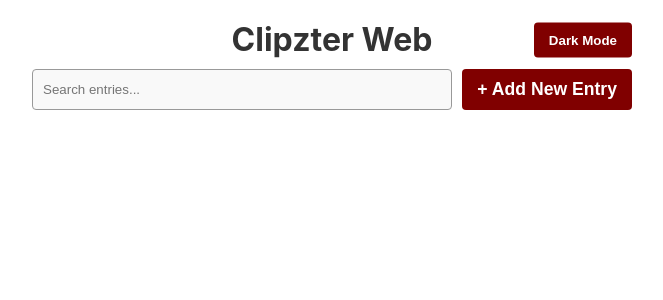
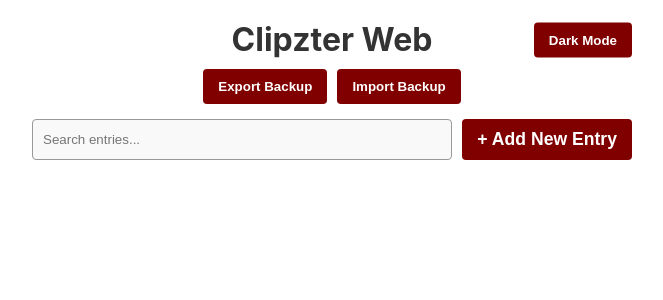
Before and after one commit to marvinr1990/Clipzter-Web, a React (Vite) app: page / in a window 1280 px wide. Shown: the top 300 px of the page, without its empty margins (308-971 px from the left). Built offline with nearby package versions, Linux system fonts and the light colour scheme.

Commit message:
Add backup and restore functionality

```diff
--- a/src/App.tsx
+++ b/src/App.tsx
@@ -1,4 +1,4 @@
-import React, { useState, useEffect } from 'react';
+import React, { useState, useEffect, useRef } from 'react';
 import './styles.css';
 
 interface ClipboardItem {
@@ -22,6 +22,7 @@ const App: React.FC = () => {
   const [title, setTitle] = useState('');
   const [content, setContent] = useState('');
   const [searchQuery, setSearchQuery] = useState('');
+  const fileInputRef = useRef<HTMLInputElement>(null);
 
   useEffect(() => {
     localStorage.setItem('clipboard-items', JSON.stringify(items));
@@ -67,6 +68,40 @@ const App: React.FC = () => {
     }
   };
 
+  const exportBackup = () => {
+    const dataStr = JSON.stringify(items, null, 2);
+    const blob = new Blob([dataStr], { type: 'application/json' });
+    const url = URL.createObjectURL(blob);
+    const link = document.createElement('a');
+    link.href = url;
+    link.download = `clipzter-backup-${new Date().toISOString().slice(0, 10)}.json`;
+    document.body.appendChild(link);
+    link.click();
+    document.body.removeChild(link);
+    URL.revokeObjectURL(url);
+  };
+
+  const importBackup = (event: React.ChangeEvent<HTMLInputElement>) => {
+    const file = event.target.files?.[0];
+    if (!file) return;
+
+    const reader = new FileReader();
+    reader.onload = (e) => {
+      try {
+        const content = e.target?.result as string;
+        const parsed = JSON.parse(content);
+        if (Array.isArray(parsed) && window.confirm(`Found ${parsed.length} entries. This will replace your current list. Continue?`)) {
+          setItems(parsed);
+        }
+      } catch (err) {
+        console.error('Failed to parse backup file', err);
+        alert('Failed to parse backup file.');
+      }
+    };
+    reader.readAsText(file);
+    event.target.value = '';
+  };
+
   const filteredItems = items.filter(item =>
     item.title.toLowerCase().includes(searchQuery.toLowerCase())
   );
@@ -79,6 +114,18 @@ const App: React.FC = () => {
           {darkMode ? 'Light Mode' : 'Dark Mode'}
         </button>
       </header>
+
+      <div className="data-controls">
+        <button onClick={exportBackup}>Export Backup</button>
+        <button onClick={() => fileInputRef.current?.click()}>Import Backup</button>
+        <input
+          type="file"
+          ref={fileInputRef}
+          onChange={importBackup}
+          accept=".json"
+          style={{ display: 'none' }}
+        />
+      </div>
 
       <div className="controls">
         <input
--- a/src/styles.css
+++ b/src/styles.css
@@ -49,6 +49,13 @@ header button {
   right: 0;
   top: 50%;
   transform: translateY(-50%);
+}
+
+.data-controls {
+  display: flex;
+  justify-content: center;
+  gap: 10px;
+  margin-bottom: 15px;
 }
 
 .controls {
```
Also changed, not shown: 1 other file (tests, documents, lock files or other folders).
